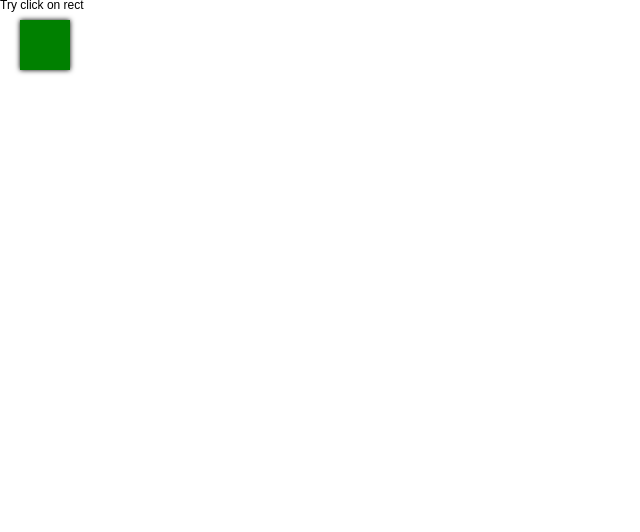
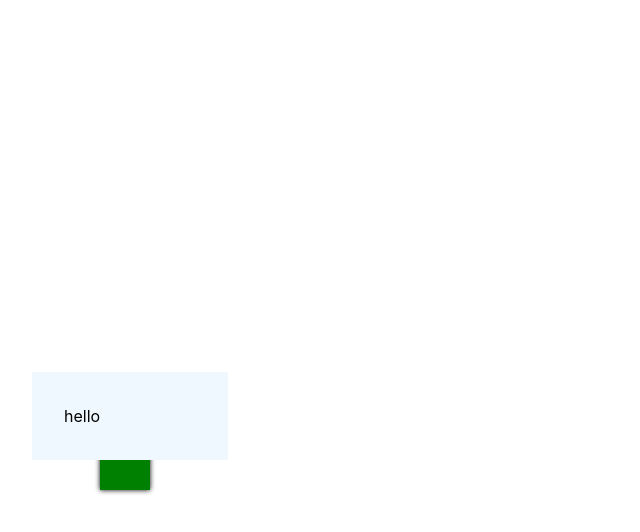
Before and after one commit to joshuapeters/hexlive, a React (Vite) app in the folder hexlive-client/: page / in a window 1280 px wide. Shown: the top 532 px of the page, without its empty margins (0-640 px from the left). Built offline with nearby package versions, Linux system fonts and the light colour scheme.

Commit message:
get a beautiful canvas with content setup

```diff
--- a/hexlive-client/package.json
+++ b/hexlive-client/package.json
@@ -15,7 +15,8 @@
     "konva": "^9.2.0",
     "react": "^18.2.0",
     "react-dom": "^18.2.0",
-    "react-konva": "^18.2.10"
+    "react-konva": "^18.2.10",
+    "styled-components": "^6.0.7"
   },
   "devDependencies": {
     "@types/react": "^18.2.15",
@@ -31,5 +32,8 @@
     "typescript": "^5.0.2",
     "vite": "^4.4.5",
     "vitest": "^0.34.3"
+  },
+  "resolutions": {
+    "styled-components": "^5"
   }
 }
--- a/hexlive-client/src/App.tsx
+++ b/hexlive-client/src/App.tsx
@@ -1,6 +1,32 @@
 import Konva from "konva";
 import { useState } from "react";
-import { Layer, Rect, Stage, Text } from "react-konva"
+import { Layer, Rect, Stage } from "react-konva"
+import styled from "styled-components";
+
+const ContentContainer = styled.div`
+  width: 100%;
+  height: 100%;
+  display: flex;
+  position: relative;
+  z-index: 1;
+  padding: 1rem 2rem;
+  background-color: aliceblue;
+  margin-left: 2rem;
+  margin-top: 2rem;
+`;
+
+const CanvasContainer = styled.div`
+  width: 100%;
+  height: 100%;
+  position: relative;
+`;
+
+const StyledStage = styled(Stage)`
+  position: absolute;
+  top: 0;
+  left: 0;
+  background-color: transparent;
+`;
 
 const ColoredRect = () => {
   const [color, setColor] = useState('green');
@@ -11,25 +37,32 @@ const ColoredRect = () => {
 
   return (
     <Rect
-      x={20}
-      y={20}
+      x={100}
+      y={100}
       width={50}
       height={50}
       fill={color}
       shadowBlur={5}
       onClick={handleClick}
+      draggable
     />
   );
 };
 
 function App() {
   return (
-    <Stage width={window.innerWidth} height={window.innerHeight}>
-      <Layer>
-        <Text text="Try click on rect" />
-        <ColoredRect />
-      </Layer>
-    </Stage>
+    <>
+      <CanvasContainer>
+        <StyledStage width={window.outerWidth} height={window.outerWidth}>
+          <Layer draggable>
+            <ColoredRect />
+          </Layer>
+        </StyledStage>
+      </CanvasContainer>
+      <ContentContainer>
+        <p style={{ color: "black" }}>hello</p>
+      </ContentContainer>
+    </>
   )
 }
 
--- a/hexlive-client/src/index.css
+++ b/hexlive-client/src/index.css
@@ -5,7 +5,7 @@
 
   color-scheme: light dark;
   color: rgba(255, 255, 255, 0.87);
-  background-color: #242424;
+  background-color: #686868;
 
   font-synthesis: none;
   text-rendering: optimizeLegibility;
@@ -27,7 +27,7 @@ body {
   margin: 0;
   display: flex;
   place-items: center;
-  min-width: 320px;
+  min-width: 100vh;
   min-height: 100vh;
 }
 
```
Also changed, not shown: 1 other file (tests, documents, lock files or other folders).
